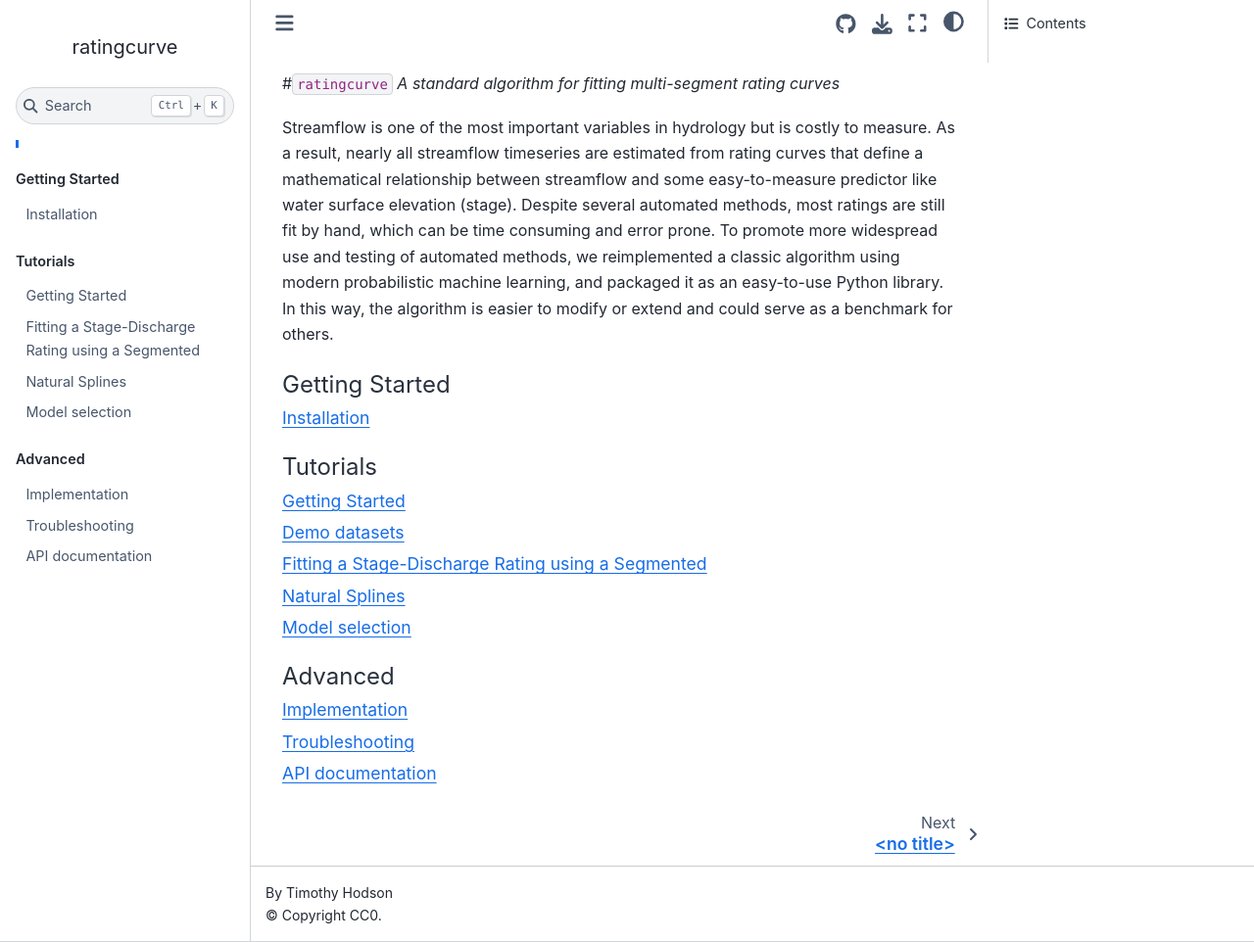
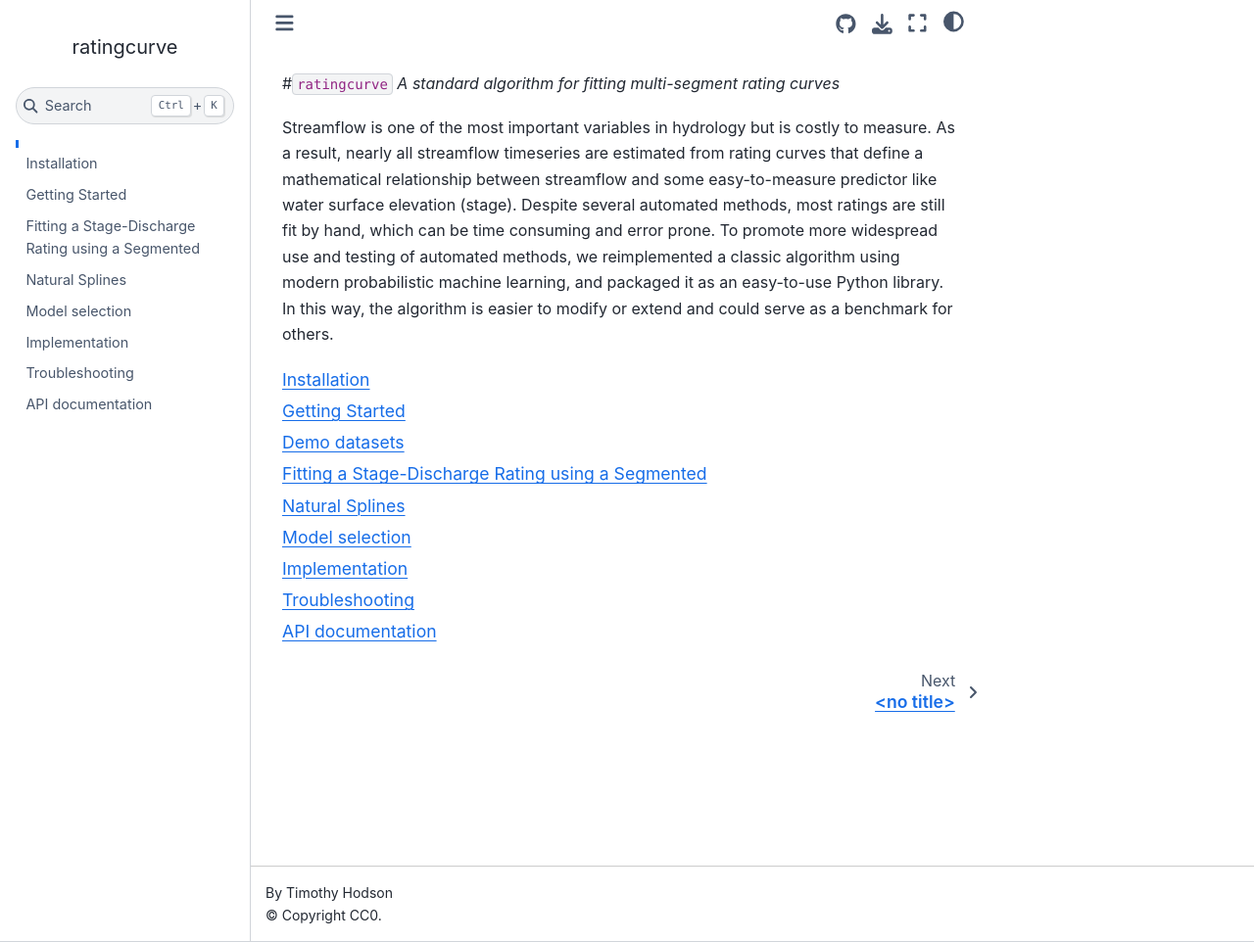
Before and after one commit to thodson-usgs/ratingcurve, a Jupyter Book: the page built from docs/meta/intro.md, in a window 1280 px wide and 962 px high. Shown: the whole window at 98% size. Built offline with Jupyter Book 1.0.4 settings and Sphinx 7.4.7 and the Sphinx Book theme 1.1.4, drawn with Linux system fonts in a browser that asks for light colours.

Commit message:
Restore toc

```diff
--- a/docs/_toc.yml
+++ b/docs/_toc.yml
@@ -3,19 +3,16 @@
 
 format: jb-book
 root: meta/intro
-parts:
-  - caption: Getting Started
-    chapters:
-    - file: meta/background
-    - file: meta/installation
-  - caption: Tutorials
-    chapters:
-    - file: notebooks/getting-started-tutorial
-    - file: notebooks/segmented-power-law-tutorial
-    - file: notebooks/spline-tutorial
-    - file: notebooks/model-selection-tutorial
-  - caption: Advanced
-    chapters:
-    - file: meta/implementation
-    - file: meta/troubleshooting
-    - file: api
+chapters:
+- file: meta/background
+- file: meta/installation
+- file: notebooks/getting-started-tutorial
+- file: notebooks/segmented-power-law-tutorial
+- file: notebooks/spline-tutorial
+- file: notebooks/model-selection-tutorial
+- file: meta/implementation
+- file: meta/troubleshooting
+- file: api
+#- file: markdown
+#- file: notebooks
+#- file: markdown-notebooks
```
